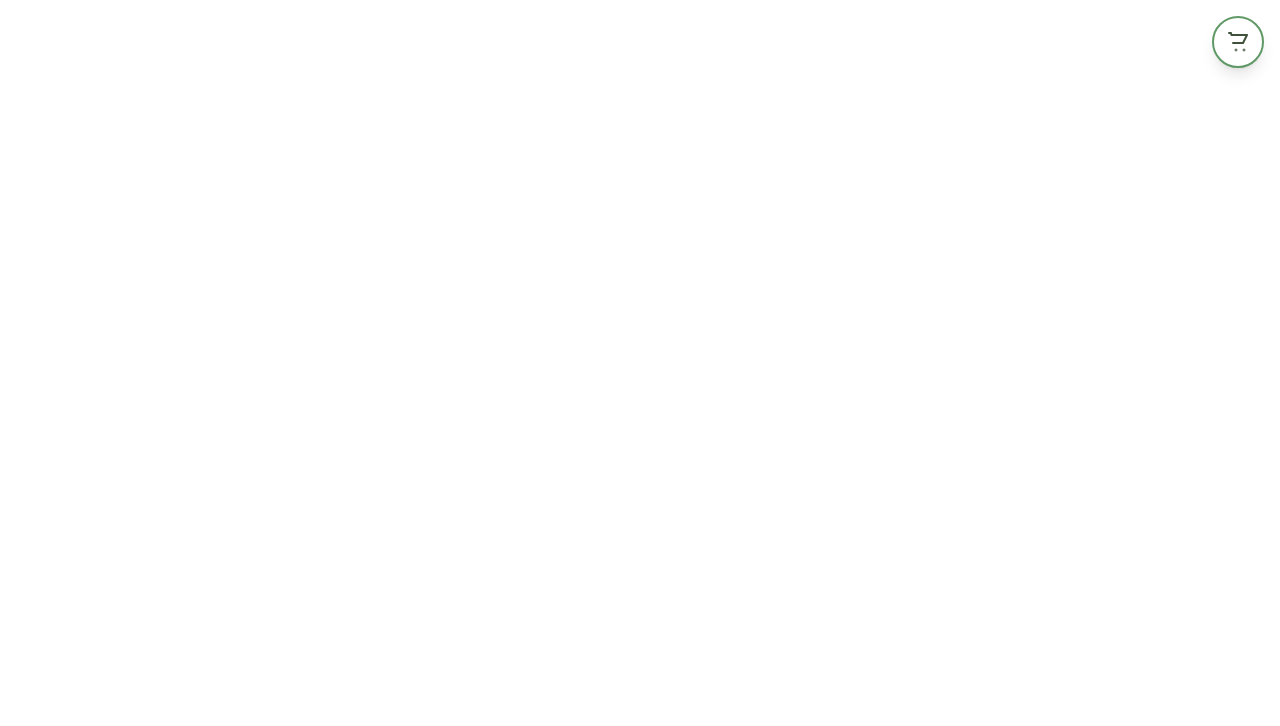
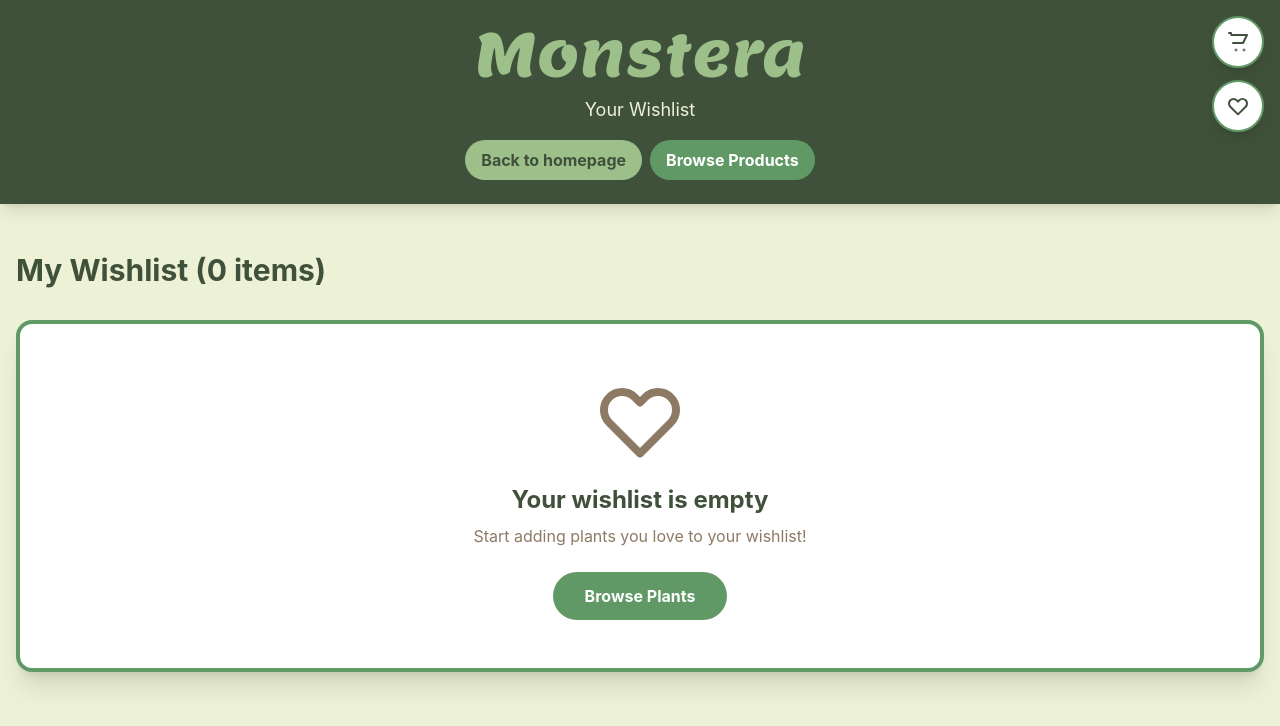
Before and after one commit to CNA-26/store-frontend, a React (Vite) app: page /wishlist in a window 1280 px wide. Before the commit this address had no page. Shown: the top 726 px of the page. Built offline with nearby package versions, Linux system fonts and the light colour scheme.

Commit message:
Add wishlist functionality with context and page integration

```diff
--- a/src/App.tsx
+++ b/src/App.tsx
@@ -2,7 +2,9 @@ import { useState } from 'react'
 import { Routes, Route, Link } from "react-router-dom";
 import CheckoutPage from "./pages/CheckoutPage";
 import ProductsPage from "./pages/ProductsPage";
+import WishlistPage from "./pages/WishlistPage";
 import { CartProvider, useCart } from "./contexts/CartContext";
+import { WishlistProvider, useWishlist } from "./contexts/WishlistContext";
 function HomePage() {
   const [searchQuery, setSearchQuery] = useState('')
   const { addToCart } = useCart();
@@ -164,12 +166,16 @@ function HomePage() {
 function App() {
   return (
     <CartProvider>
+      <WishlistProvider>
         <CartIcon />
+        <WishlistIcon />
         <Routes>
           <Route path="/" element={<HomePage />} />
           <Route path="/products" element={<ProductsPage />} />
           <Route path="/checkout" element={<CheckoutPage />} />
+          <Route path="/wishlist" element={<WishlistPage />} />
         </Routes>
+      </WishlistProvider>
     </CartProvider>
   );
 }
@@ -192,4 +198,20 @@ function CartIcon() {
   );
 }
 
+function WishlistIcon() {
+  const { wishlistCount } = useWishlist();
+  return (
+    <div className="fixed right-4 top-20 z-50">
+      <Link to="/wishlist" className="relative inline-flex items-center p-3 bg-white rounded-full shadow-lg border-2 border-monstera-green hover:bg-monstera-light">
+        <svg className="w-6 h-6 text-monstera-dark" fill="none" stroke="currentColor" viewBox="0 0 24 24">
+          <path strokeLinecap="round" strokeLinejoin="round" strokeWidth={2} d="M4.318 6.318a4.5 4.5 0 000 6.364L12 20.364l7.682-7.682a4.5 4.5 0 00-6.364-6.364L12 7.636l-1.318-1.318a4.5 4.5 0 00-6.364 0z" />
+        </svg>
+        {wishlistCount > 0 && (
+          <span className="absolute -top-2 -right-2 bg-red-500 text-white rounded-full text-xs font-bold px-2 py-0.5">{wishlistCount}</span>
+        )}
+      </Link>
+    </div>
+  );
+}
+
 export default App
--- /dev/null
+++ b/src/contexts/WishlistContext.tsx
@@ -0,0 +1,57 @@
+import React, { createContext, useContext, useState } from "react";
+
+export type WishlistItem = {
+  id: string;
+  name: string;
+  price: number;
+};
+
+type WishlistContextShape = {
+  wishlist: WishlistItem[];
+  addToWishlist: (item: WishlistItem) => void;
+  removeFromWishlist: (id: string) => void;
+  isInWishlist: (id: string) => boolean;
+  wishlistCount: number;
+};
+
+const WishlistContext = createContext<WishlistContextShape | undefined>(undefined);
+
+export function WishlistProvider({ children }: { children: React.ReactNode }) {
+  const [wishlist, setWishlist] = useState<WishlistItem[]>([]);
+
+  const addToWishlist = (item: WishlistItem) => {
+    setWishlist((prev) => {
+      const found = prev.find((p) => p.id === item.id);
+      if (found) {
+        return prev; // Already in wishlist, don't add again
+      }
+      return [...prev, item];
+    });
+  };
+
+  const removeFromWishlist = (id: string) => {
+    setWishlist((prev) => prev.filter((p) => p.id !== id));
+  };
+
+  const isInWishlist = (id: string) => {
+    return wishlist.some((item) => item.id === id);
+  };
+
+  const wishlistCount = wishlist.length;
+
+  return (
+    <WishlistContext.Provider
+      value={{ wishlist, addToWishlist, removeFromWishlist, isInWishlist, wishlistCount }}
+    >
+      {children}
+    </WishlistContext.Provider>
+  );
+}
+
+export function useWishlist() {
+  const ctx = useContext(WishlistContext);
+  if (!ctx) throw new Error("useWishlist must be used inside WishlistProvider");
+  return ctx;
+}
+
+export default WishlistContext;
--- a/src/pages/ProductsPage.tsx
+++ b/src/pages/ProductsPage.tsx
@@ -1,6 +1,7 @@
 // no local react hooks needed
 import { Link } from "react-router-dom";
 import { useCart } from "../contexts/CartContext";
+import { useWishlist } from "../contexts/WishlistContext";
 
 type Product = {
   id: string;
@@ -18,6 +19,16 @@ const products: Product[] = [
 
 export default function ProductPage() {
   const { addToCart, cartCount } = useCart();
+  const { addToWishlist, removeFromWishlist, isInWishlist } = useWishlist();
+
+  const handleToggleWishlist = (product: Product) => {
+    if (isInWishlist(product.id)) {
+      removeFromWishlist(product.id);
+    } else {
+      addToWishlist({ id: product.id, name: product.name, price: product.price });
+    }
+  };
+
   return (
     <div className="min-h-screen bg-monstera-light">
       <header className="bg-monstera-dark shadow-lg">
@@ -54,6 +65,8 @@ export default function ProductPage() {
               key={product.id}
               product={product}
               onAdd={() => addToCart({ id: product.id, name: product.name, price: product.price })}
+              onToggleWishlist={() => handleToggleWishlist(product)}
+              isInWishlist={isInWishlist(product.id)}
             />
           ))}
         </div>
@@ -65,12 +78,37 @@ export default function ProductPage() {
 function ProductCard({
   product,
   onAdd,
+  onToggleWishlist,
+  isInWishlist,
 }: {
   product: Product;
   onAdd: () => void;
+  onToggleWishlist: () => void;
+  isInWishlist: boolean;
 }) {
   return (
-    <div className="bg-white rounded-2xl shadow-xl border-4 border-monstera-green p-5 flex flex-col">
+    <div className="bg-white rounded-2xl shadow-xl border-4 border-monstera-green p-5 flex flex-col relative">
+      {/* Wishlist button */}
+      <button
+        type="button"
+        onClick={onToggleWishlist}
+        className="absolute top-3 right-3 z-10 p-2 rounded-full bg-white hover:bg-monstera-light transition duration-300 shadow-md"
+      >
+        <svg
+          className={`w-6 h-6 ${isInWishlist ? "fill-red-500 text-red-500" : "text-monstera-brown"}`}
+          fill={isInWishlist ? "currentColor" : "none"}
+          stroke="currentColor"
+          viewBox="0 0 24 24"
+        >
+          <path
+            strokeLinecap="round"
+            strokeLinejoin="round"
+            strokeWidth={2}
+            d="M4.318 6.318a4.5 4.5 0 000 6.364L12 20.364l7.682-7.682a4.5 4.5 0 00-6.364-6.364L12 7.636l-1.318-1.318a4.5 4.5 0 00-6.364 0z"
+          />
+        </svg>
+      </button>
+
       <div className="h-40 rounded-xl bg-monstera-light flex items-center justify-center mb-4">
         <span className="text-monstera-brown text-sm">
           Image placeholder
--- /dev/null
+++ b/src/pages/WishlistPage.tsx
@@ -0,0 +1,123 @@
+import { Link } from "react-router-dom";
+import { useWishlist } from "../contexts/WishlistContext";
+import { useCart } from "../contexts/CartContext";
+
+export default function WishlistPage() {
+  const { wishlist, removeFromWishlist } = useWishlist();
+  const { addToCart } = useCart();
+
+  const handleAddToCart = (item: { id: string; name: string; price: number }) => {
+    addToCart(item);
+    // Optionally remove from wishlist after adding to cart
+    // removeFromWishlist(item.id);
+  };
+
+  return (
+    <div className="min-h-screen bg-monstera-light">
+      <header className="bg-monstera-dark shadow-lg">
+        <div className="container mx-auto px-4 py-6">
+          <h1 className="font-lemonfunky text-5xl md:text-6xl text-monstera-lime text-center">
+            Monstera
+          </h1>
+          <p className="mt-3 text-center text-monstera-light text-lg">
+            Your Wishlist
+          </p>
+          <div className="mt-4 text-center space-x-2">
+            <Link to="/">
+              <button className="bg-monstera-lime hover:bg-monstera-brown text-monstera-dark font-bold py-2 px-4 rounded-full">
+                Back to homepage
+              </button>
+            </Link>
+            <Link to="/products">
+              <button className="bg-monstera-green hover:bg-monstera-dark text-white font-bold py-2 px-4 rounded-full">
+                Browse Products
+              </button>
+            </Link>
+          </div>
+        </div>
+      </header>
+
+      <main className="container mx-auto px-4 py-12">
+        <h2 className="text-3xl font-bold text-monstera-dark mb-8">
+          My Wishlist ({wishlist.length} {wishlist.length === 1 ? "item" : "items"})
+        </h2>
+
+        {wishlist.length === 0 ? (
+          <div className="bg-white rounded-2xl shadow-xl border-4 border-monstera-green p-12 text-center">
+            <svg
+              className="w-24 h-24 text-monstera-brown mx-auto mb-4"
+              fill="none"
+              stroke="currentColor"
+              viewBox="0 0 24 24"
+            >
+              <path
+                strokeLinecap="round"
+                strokeLinejoin="round"
+                strokeWidth={2}
+                d="M4.318 6.318a4.5 4.5 0 000 6.364L12 20.364l7.682-7.682a4.5 4.5 0 00-6.364-6.364L12 7.636l-1.318-1.318a4.5 4.5 0 00-6.364 0z"
+              />
+            </svg>
+            <h3 className="text-2xl font-bold text-monstera-dark mb-2">
+              Your wishlist is empty
+            </h3>
+            <p className="text-monstera-brown mb-6">
+              Start adding plants you love to your wishlist!
+            </p>
+            <Link to="/products">
+              <button className="bg-monstera-green hover:bg-monstera-dark text-white font-bold py-3 px-8 rounded-full transition duration-300">
+                Browse Plants
+              </button>
+            </Link>
+          </div>
+        ) : (
+          <div className="grid gap-6 sm:grid-cols-2 lg:grid-cols-3 xl:grid-cols-4">
+            {wishlist.map((item) => (
+              <div
+                key={item.id}
+                className="bg-white rounded-2xl shadow-xl border-4 border-monstera-green p-5 flex flex-col"
+              >
+                <div className="h-40 rounded-xl bg-monstera-light flex items-center justify-center mb-4">
+                  <span className="text-monstera-brown text-sm">
+                    Image placeholder
+                  </span>
+                </div>
+
+                <h3 className="font-bold text-xl text-monstera-dark">
+                  {item.name}
+                </h3>
+
+                <p className="mt-1 font-bold text-monstera-green">
+                  {eur(item.price)}
+                </p>
+
+                <div className="mt-auto space-y-2">
+                  <button
+                    type="button"
+                    onClick={() => handleAddToCart(item)}
+                    className="w-full bg-monstera-green hover:bg-monstera-dark text-white font-bold py-2 px-4 rounded-full transition duration-300"
+                  >
+                    Add to Cart
+                  </button>
+                  <button
+                    type="button"
+                    onClick={() => removeFromWishlist(item.id)}
+                    className="w-full bg-red-500 hover:bg-red-700 text-white font-bold py-2 px-4 rounded-full transition duration-300"
+                  >
+                    Remove
+                  </button>
+                </div>
+              </div>
+            ))}
+          </div>
+        )}
+      </main>
+    </div>
+  );
+}
+
+function eur(n: number) {
+  return new Intl.NumberFormat("fi-FI", {
+    style: "currency",
+    currency: "EUR",
+  }).format(n);
+}
```
Lines whose indentation alone changed are shown as unchanged.
